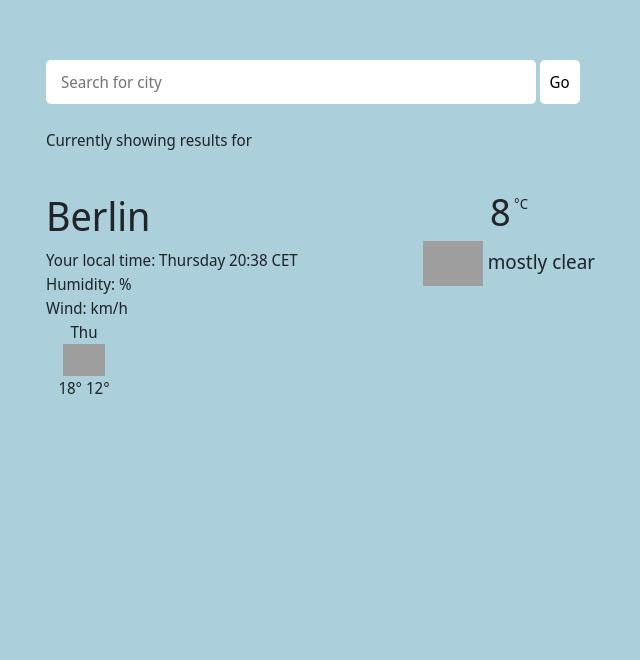
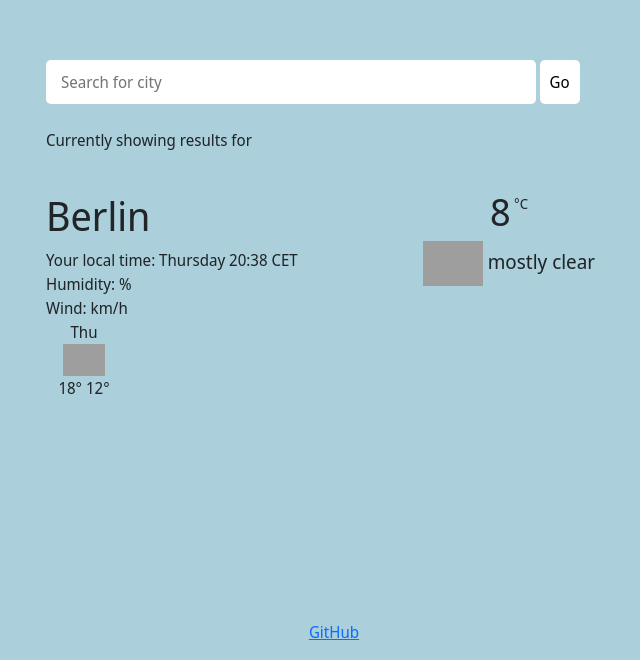
Before and after one commit to KatBodner/Weather-App-Final-Project, a plain HTML site: page index.html in a window 1280 px wide. Shown: the part 140-800 px from the top of the page, without its empty margins (306-946 px from the left). Drawn offline with nearby package versions, Linux system fonts and the light colour scheme; grey boxes are pictures that could not be loaded.

Commit message:
added GitHub URL

```diff
--- a/index.html
+++ b/index.html
@@ -72,6 +72,13 @@
       </div>
     </div>
   </div>
+  <div class="footer">
+    <p>
+        <a href="https://github.com/KatBodner/Weather-App-Final-Project"
+        target="_blank"
+        >GitHub</a>
+    </p>
+  </div>
     <script src="src/index.js"></script>
   </body>
 </html>
```
